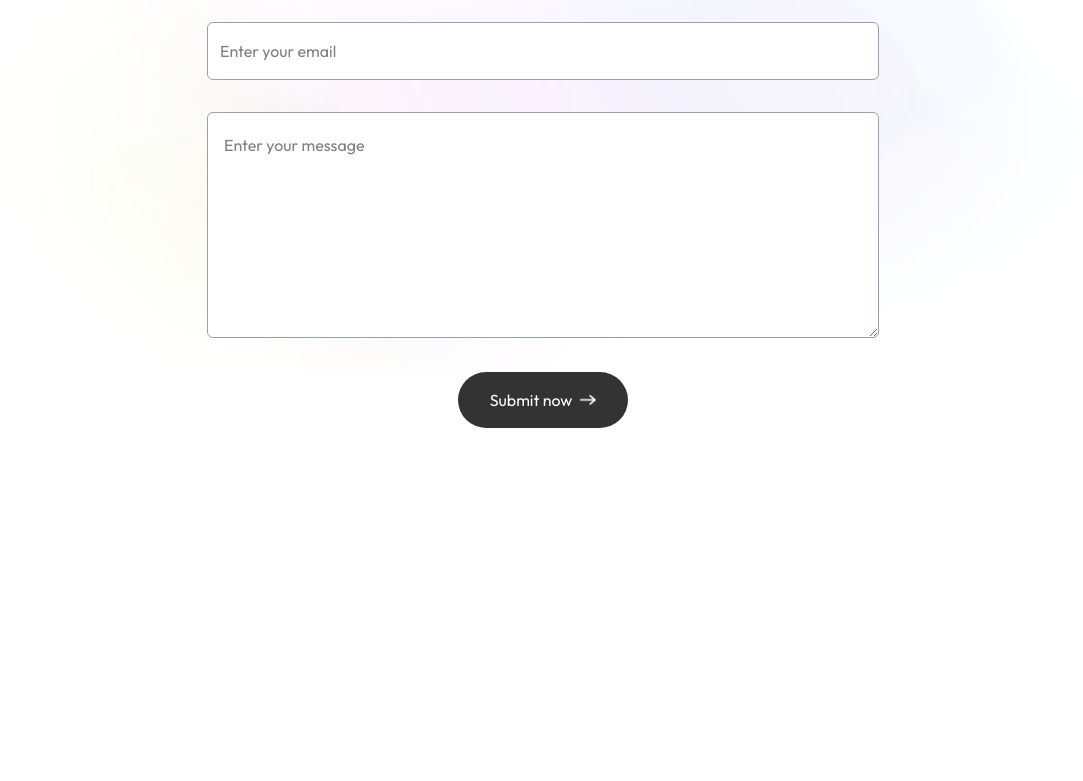
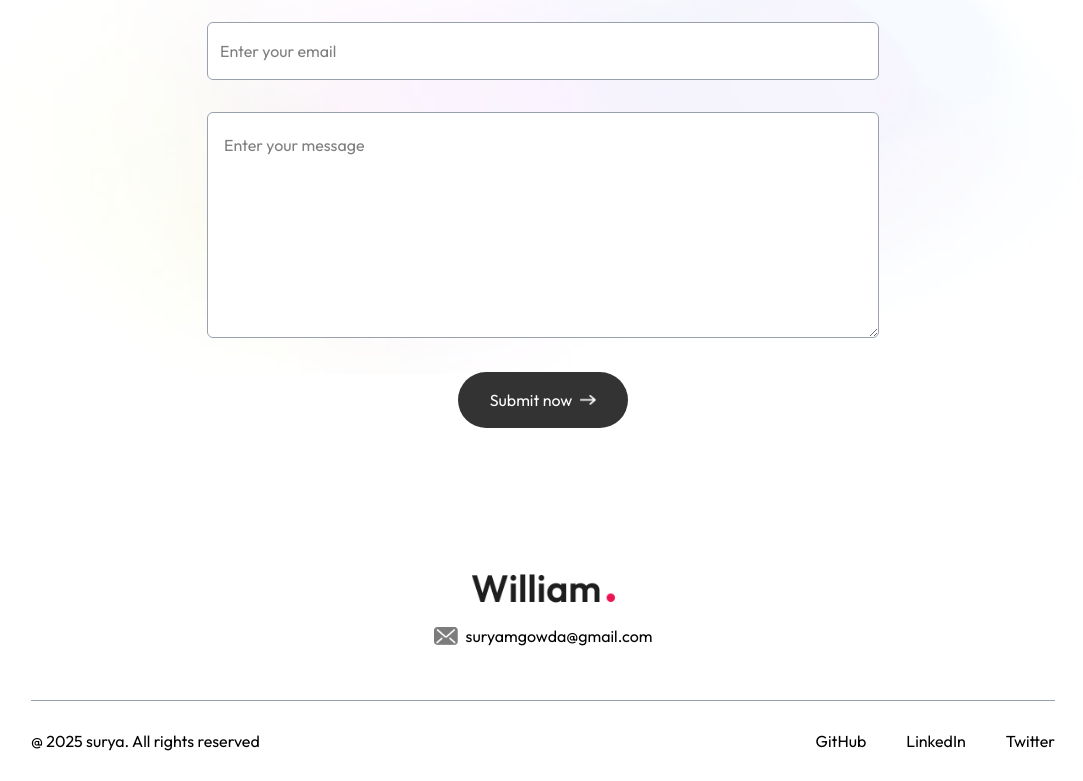
Before and after one commit to surya391/portfolio, a Next.js app: page / in a window 1280 px wide. Shown: the part 3302-4083 px from the top of the page, without its empty margins (97-1180 px from the left). Before the commit the page ends 3786 px from the top, so only its background shows below. Built offline with nearby package versions, Linux system fonts and the light colour scheme; a web font is replaced by a local one.

Commit message:
done with the footer

```diff
--- a/app/layout.js
+++ b/app/layout.js
@@ -17,7 +17,7 @@ export default function RootLayout({ children }) {
   return (
     <html lang="en" className="scroll-smooth">
       <body
-        className={`${outfit.className} ${ovo.className} antialiased leading-8 overflow-x-hidden `}
+        className={`${outfit.className} ${ovo.className} antialiased leading-8 overflow-x-hidden dark:bg-darkTheme dark:text-white`}
       >
         {children}
       </body>
--- a/app/page.js
+++ b/app/page.js
@@ -1,20 +1,41 @@
 // app/page.js or pages/index.js (depending on your structure)
+'use client'
 import Navbar from "@/components/Navbar";
 import Header from "@/components/Header";
 import About from "@/components/About";
 import Services from "@/components/Services";
 import Work from "@/components/Work";
 import Contact from "@/components/Contact";
+import Footer from "@/components/Footer";
+import {useState, useEffect } from "react";
 
 export default function Home() {
+  const [ isDarkMode, setIsDarkMode ] = useState(false)
+  useEffect(()=>{
+if(localStorage.theme === 'dark' || (!('theme' in localStorage) && window.matchMedia('(prefers-color-schema: dark)').matches)){
+setIsDarkMode(true)
+}else{
+  setIsDarkMode(false)
+}
+  },[])
+  useEffect(()=>{
+    if(isDarkMode){
+      document.documentElement.classList.add('dark')
+      localStorage.theme = 'dark'
+    }else{
+      document.documentElement.classList.remove('dark')
+      localStorage.theme = ''
+    }
+  },[isDarkMode])
   return (
     <>
-      <Navbar />
-      <Header />
-      <About />
-      <Services />
-      <Work />
-      <Contact />
+      <Navbar isDarkMode = {isDarkMode} setIsDarkMode={setIsDarkMode}/>
+      <Header isDarkMode = {isDarkMode} setIsDarkMode={setIsDarkMode}/>
+      <About isDarkMode = {isDarkMode} setIsDarkMode={setIsDarkMode}/>
+      <Services isDarkMode = {isDarkMode} setIsDarkMode={setIsDarkMode}/>
+      <Work isDarkMode = {isDarkMode} setIsDarkMode={setIsDarkMode}/>
+      <Contact isDarkMode = {isDarkMode} setIsDarkMode={setIsDarkMode}/>
+      <Footer isDarkMode = {isDarkMode} setIsDarkMode={setIsDarkMode}/>
     </>
   );
 }
--- /dev/null
+++ b/components/Footer.jsx
@@ -0,0 +1,26 @@
+import { assets } from "@/assets/assets";
+import React from "react";
+import Image from "next/image";
+
+const Footer = () => {
+  return (
+    <div className="mt-20">
+      <div className="text-center">
+        <Image src={assets.logo} alt="" className="w-36 mx-auto mb-2" />
+        <div className="w-max flex items-center gap-2 mx-auto">
+            <Image src={assets.mail_icon} alt="" className="w-6" />suryamgowda@gmail.com
+        </div>
+      </div>
+      <div className="text-center sm:flex items-center justify-between border-t border-gray-400 mx-[10%] mt-12 py-6">
+        <p>@ 2025 surya. All rights reserved</p>
+        <ul className="flex items-center gap-10 justify-center mt-4 sm:mt-0">
+            <li><a target="_blank" href="https://github.com/surya391">GitHub</a></li>
+             <li><a target="_blank" href="https://github.com/surya391">LinkedIn</a></li>
+              <li><a target="_blank" href="https://github.com/surya391">Twitter</a></li>
+        </ul>
+      </div>
+    </div>
+  );
+};
+
+export default Footer;
--- a/components/Navbar.jsx
+++ b/components/Navbar.jsx
@@ -4,10 +4,10 @@ import Link from "next/link";
 import { assets } from "@/assets/assets";
 import React, { useEffect, useRef, useState } from "react";
 {
-  /*39:16, 1:10:09, 1:34:07*/
+  /*39:16, 1:10:09, 1:34:07 2:30:00*/
 }
 
-const Navbar = () => {
+const Navbar = ({ isDarkMode, setIsDarkMode }) => {
   const [isScroll, SetIsScroll] = useState(false);
   const sizeMenuRef = useRef();
   const openMenu = () => {
@@ -27,17 +27,19 @@ const Navbar = () => {
   }, []);
   return (
     <>
-      <div className="fixed top-0 right-0 w-11/2 -z-10 translate-y-[-80%]">
+      <div className="fixed top-0 right-0 w-11/2 -z-10 translate-y-[-80%] dark:hidden">
         <Image src={assets.header_bg_color} alt="" className="w-full" />
       </div>
       <nav
         className={`w-full fixed top-0 left-0 px-5 lg:px-8 xl:px-[8%] py-4 flex items-center justify-between z-50 ${
-          isScroll ? "bg-white bg-opacity-50 backdrop-blur-lg shadow-sm" : ""
+          isScroll
+            ? "bg-white bg-opacity-50 backdrop-blur-lg shadow-sm dark:bg-darkTheme dark:shadow-white/20"
+            : ""
         }`}
       >
         <Link href="#top">
           <Image
-            src={assets.logo}
+            src={isDarkMode ? assets.logo_dark : assets.logo}
             className="w-28 cursor-pointer mr-14"
             alt="Website Logo"
           />
@@ -76,8 +78,12 @@ const Navbar = () => {
         </ul>
 
         <div className="flex items-center gap-4">
-          <button>
-            <Image src={assets.moon_icon} alt="" className="w-6" />
+          <button onClick={() => setIsDarkMode((prev) => !prev)}>
+            <Image
+              src={isDarkMode ? assets.sun_icon : assets.moon_icon}
+              alt=""
+              className="w-6"
+            />
           </button>
           <Link
             href="#contact"
--- a/tailwind.config.mjs
+++ b/tailwind.config.mjs
@@ -26,5 +26,6 @@ module.exports = {
       }
     },
   },
+  darkMode:'selector',
   plugins: [],
 };
```
